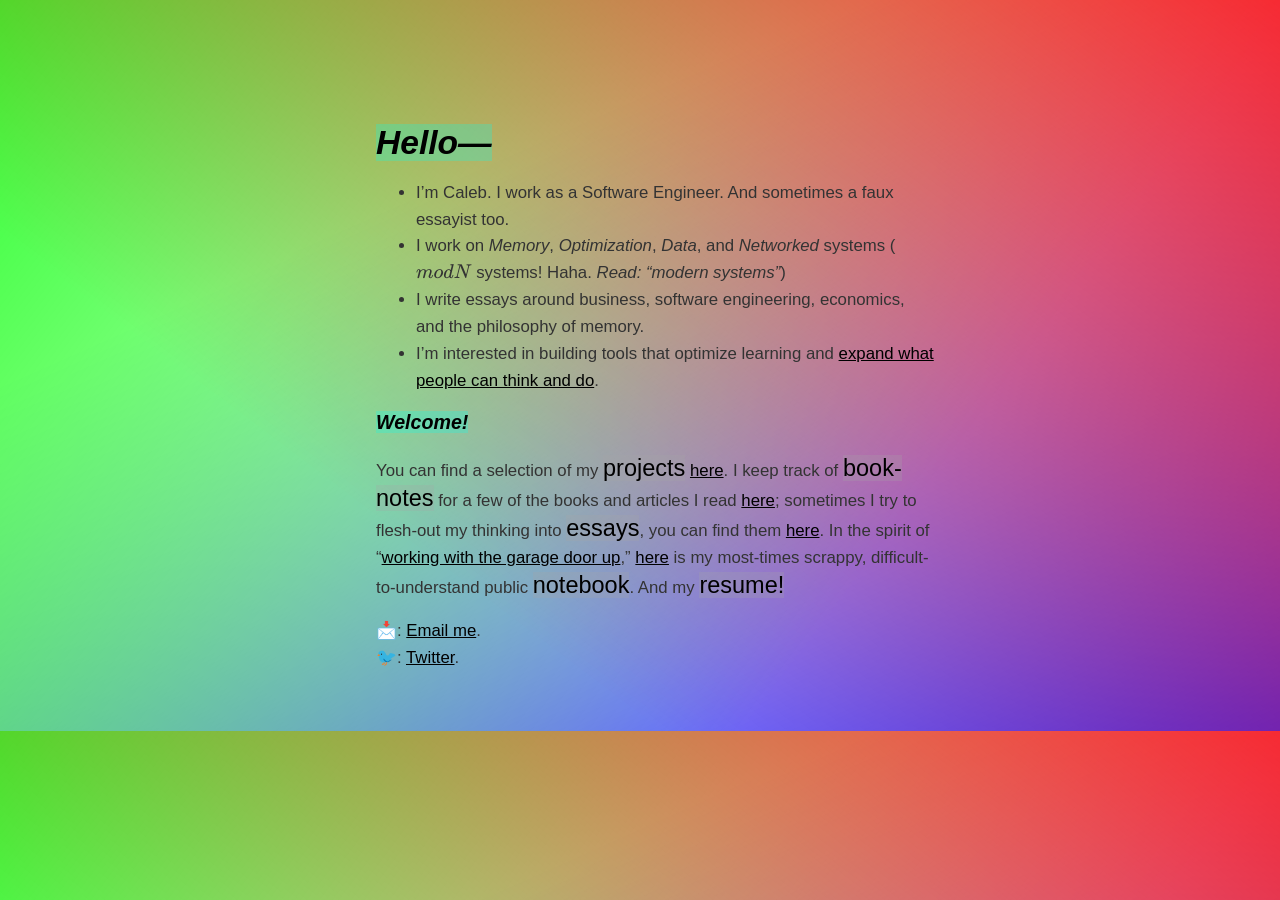
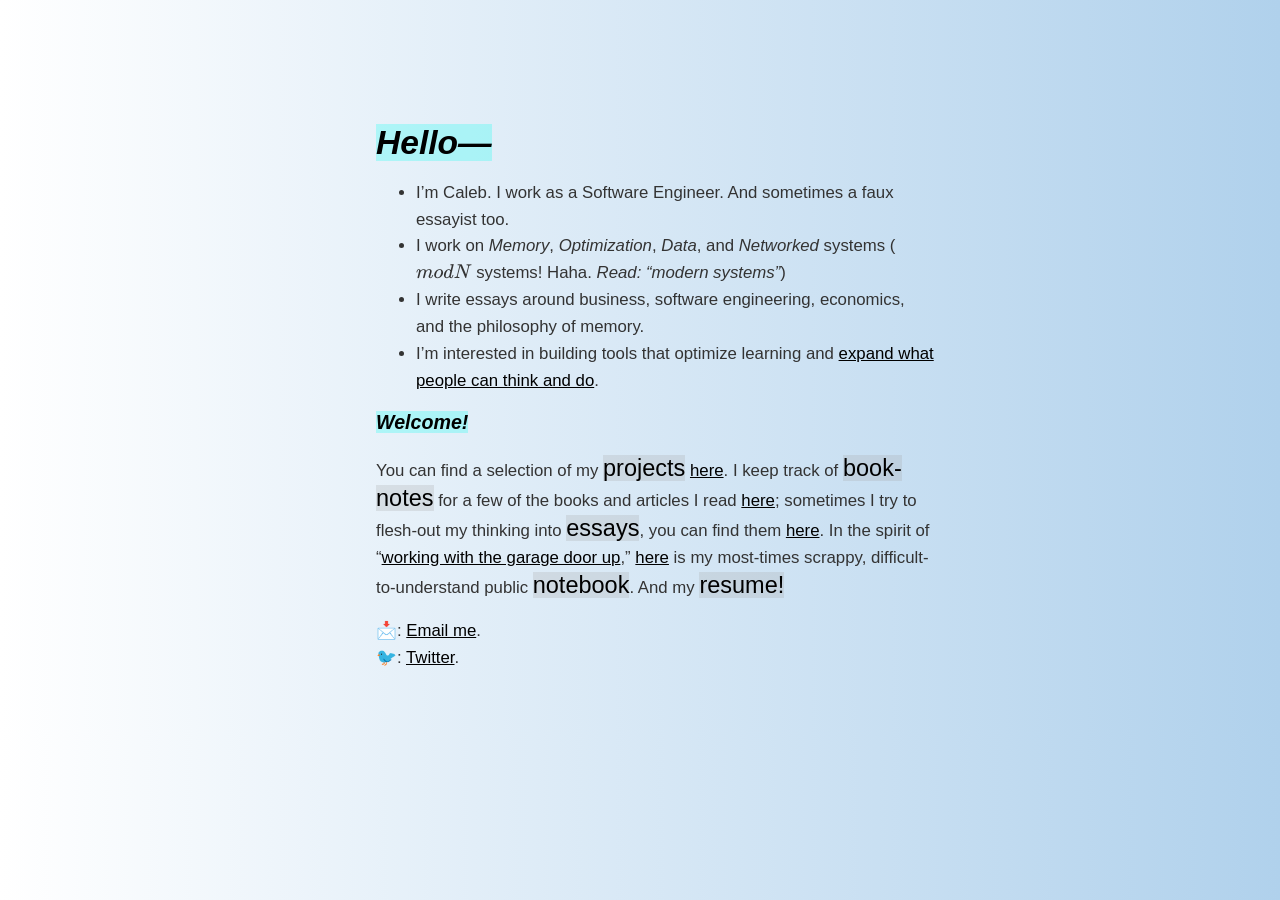
Before and after one commit to dCO2/rococo, a Jekyll site: the page built from index.md, in a window 1280 px wide. Built offline with Jekyll 4.4.1, drawn with Linux system fonts in a browser that asks for light colours; some web fonts are replaced; formulas are drawn with MathJax 3.

Commit message:
Update styles.css

```diff
--- a/assets/css/styles.css
+++ b/assets/css/styles.css
@@ -15,10 +15,8 @@ body {
     font-family: 'LMRomanDemi10', sans-serif; */
     text-align: left;
     font-size: 14px;
-/*     background: linear-gradient(rgba(255,255,255,1), rgba(176,209,236,1), rgba(255,255,255,1)); */
-    background: linear-gradient(217deg, rgba(255,0,0,.8), rgba(255,0,0,0) 70.71%),
-            linear-gradient(127deg, rgba(0,255,0,.8), rgba(0,255,0,0) 70.71%),
-            linear-gradient(336deg, rgba(0,0,255,.8), rgba(0,0,255,0) 70.71%);
+    background: linear-gradient(to right, rgba(255,255,255,1), rgba(176,209,236,1));
+
 
 }
 
```
